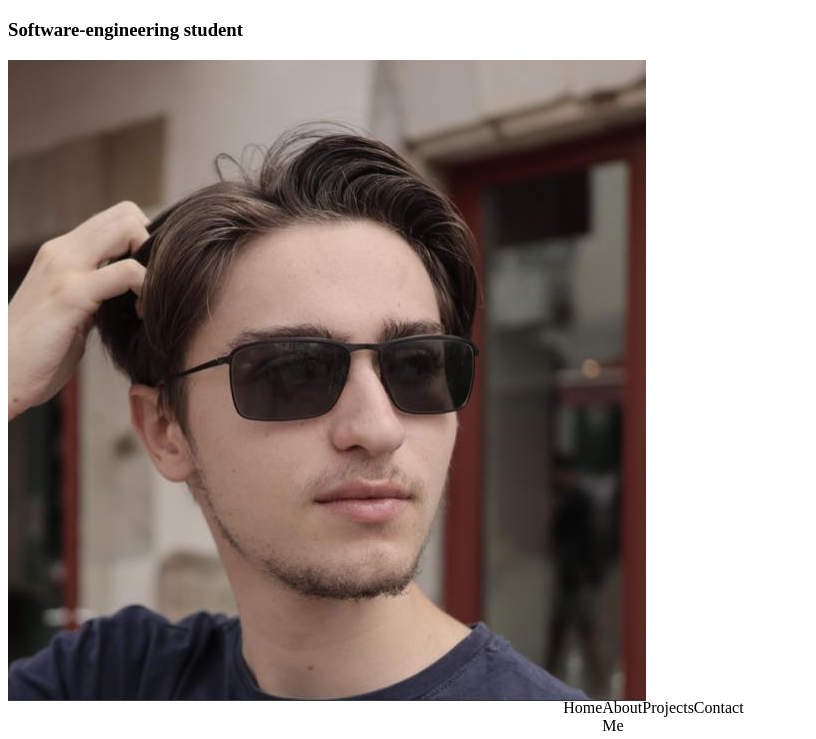
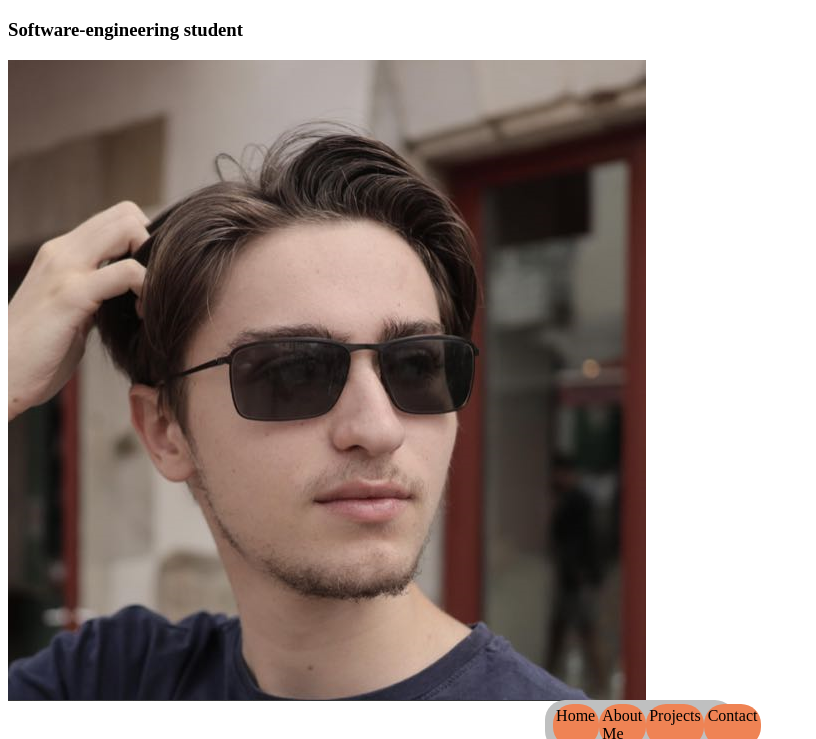
Before and after one commit to Krackmou/Portfolio, a website: page index.html in a window 1280 px wide. Shown: the part 61-800 px from the top of the page, without its empty margins (0-816 px from the left). Drawn offline with Linux system fonts and the light colour scheme.

Commit message:
animationless navigation (really)

```diff
--- a/scss/styles.scss
+++ b/scss/styles.scss
@@ -3,7 +3,7 @@ nav{
     left: 50%;
     bottom: 0;
     transform: translateX(-50%);
-    width: 12%;
+    width: 15%;
     height: 5%;
 }
 
@@ -11,6 +11,16 @@ nav{
     display: flex;
     justify-content: space-between;
     list-style-type: none;
-    padding: 0;
-    margin: 0;
+    margin: 0.5%;
+    padding: 2%;
+    padding-left: 4%;
+    padding-right: 4%;
+    border-radius: 20px;
+    background-color: #BFC0C0
 }
+
+#nav li{
+    background-color: #EF8354;
+    padding: 2%;
+    border-radius: 20px;
+}
```
Also changed, not shown: styles/styles.css.
